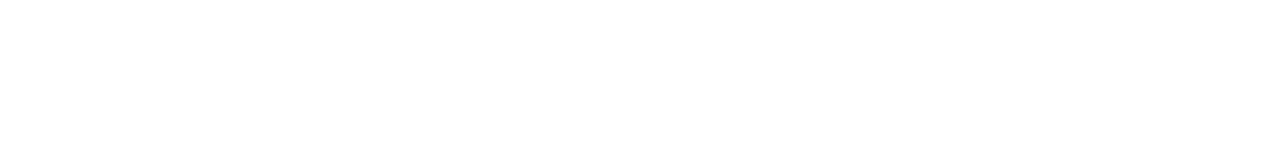
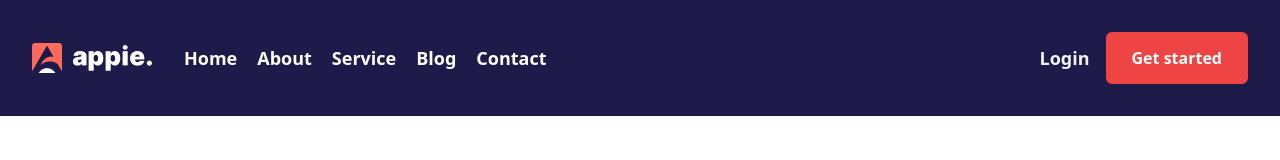
Before and after one commit to sayid-spec/conceptual-session-5, a plain HTML site: page index.html in a window 1280 px wide. Drawn offline with nearby package versions, Linux system fonts and the light colour scheme.

Commit message:
added navbar

```diff
--- a/index.html
+++ b/index.html
@@ -14,7 +14,69 @@
   </head>
   <body>
     <header>
-      <nav></nav>
+      <nav class="bg-indigo-950 md:p-8 p-4">
+        <div
+          class="container mx-auto text-white flex items-center justify-between"
+        >
+          <div class="flex items-center gap-8">
+            <img src="assets/logo-3.png" alt="" />
+            <div>
+              <ul
+                class="list-none flex items-center gap-5 font-semibold text-lg hidden md:flex"
+              >
+                <li><a href="#">Home</a></li>
+                <li><a href="#">About</a></li>
+                <li><a href="#">Service</a></li>
+                <li><a href="#">Blog</a></li>
+                <li><a href="#">Contact</a></li>
+              </ul>
+            </div>
+          </div>
+          <div class="hidden md:flex items-center gap-4">
+            <a href="#" class="text-lg font-semibold opacity-95">Login</a>
+            <button
+              class="bg-red-500 border-2 duration-300 border-red-500 hover:bg-transparent px-6 py-3 rounded-md font-semibold"
+            >
+              Get started
+            </button>
+          </div>
+
+          <div class="md:hidden block">
+            <div class="relative text-black group">
+              <img src="assets/more.png" class="w-8" alt="" />
+              <ul
+                class="hidden group-hover:flex flex items-center gap-2 right-0 font-semibold text-lg flex-col absolute shadow-md pt-4"
+              >
+                <li>
+                  <a href="#" class="px-5 py-3 hover:bg-slate-400 duration-300"
+                    >Home</a
+                  >
+                </li>
+                <li>
+                  <a href="#" class="px-5 py-3 hover:bg-slate-400 duration-300"
+                    >About</a
+                  >
+                </li>
+                <li>
+                  <a href="#" class="px-5 py-3 hover:bg-slate-400 duration-300"
+                    >Service</a
+                  >
+                </li>
+                <li>
+                  <a href="#" class="px-5 py-3 hover:bg-slate-400 duration-300"
+                    >Blog</a
+                  >
+                </li>
+                <li>
+                  <a href="#" class="px-5 py-3 hover:bg-slate-400 duration-300"
+                    >Contact</a
+                  >
+                </li>
+              </ul>
+            </div>
+          </div>
+        </div>
+      </nav>
     </header>
     <main></main>
   </body>
```
